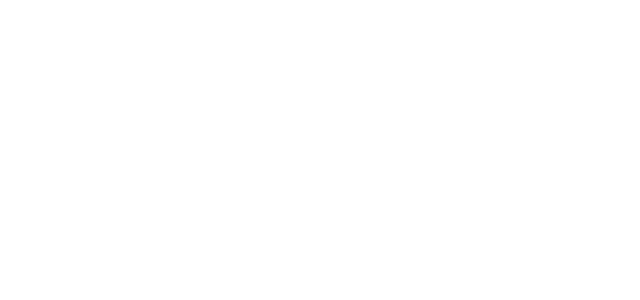
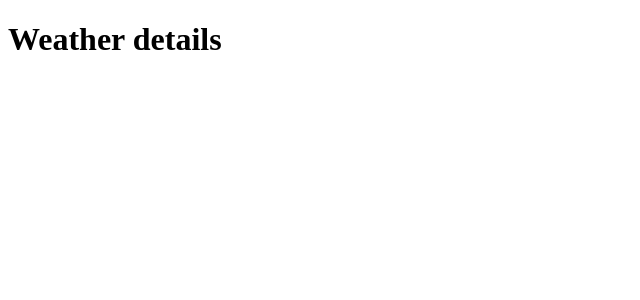
Before and after one commit to zarichniuk/hc-take-home, a React (Vite) app: page /weather-details in a window 1280 px wide. Shown: the top 300 px of the page, without its empty margins (0-640 px from the left). Built offline with nearby package versions, Linux system fonts and the light colour scheme.

Commit message:
Add routing

```diff
--- a/package.json
+++ b/package.json
@@ -11,7 +11,8 @@
   },
   "dependencies": {
     "react": "^19.0.0",
-    "react-dom": "^19.0.0"
+    "react-dom": "^19.0.0",
+    "react-router": "^7.3.0"
   },
   "devDependencies": {
     "@eslint/js": "^9.21.0",
--- a/src/App.tsx
+++ b/src/App.tsx
@@ -1,5 +1,16 @@
+import { BrowserRouter, Route, Routes } from 'react-router';
+import { Dashboard } from './dashboard/Dashboard.tsx';
+import { WeatherDetails } from './weather-details/WeatherDetails.tsx';
+
 function App() {
-  return <></>;
+  return (
+    <BrowserRouter>
+      <Routes>
+        <Route path="/" element={<Dashboard />} />
+        <Route path="/weather-details" element={<WeatherDetails />} />
+      </Routes>
+    </BrowserRouter>
+  );
 }
 
 export default App;
--- /dev/null
+++ b/src/dashboard/Dashboard.tsx
@@ -0,0 +1,3 @@
+export function Dashboard() {
+  return <h1>Dashboard</h1>;
+}
--- /dev/null
+++ b/src/weather-details/WeatherDetails.tsx
@@ -0,0 +1,3 @@
+export function WeatherDetails() {
+  return <h1>Weather details</h1>;
+}
```
Also changed, not shown: 1 other file (tests, documents, lock files or other folders).
